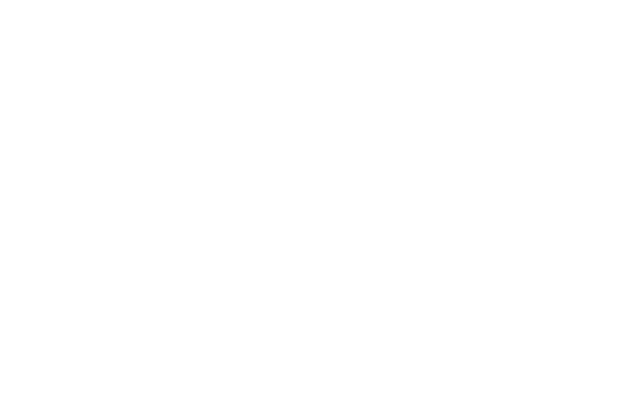
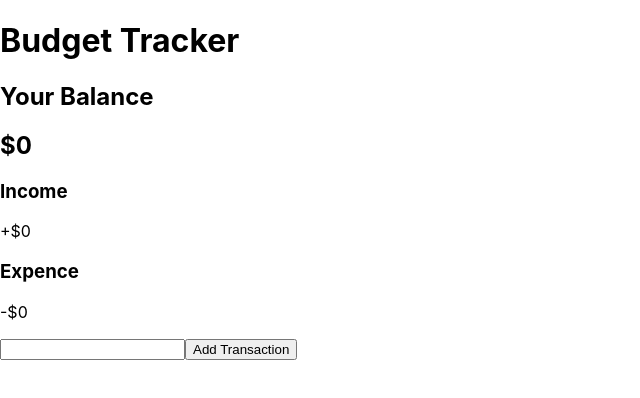
Before and after one commit to isaac-messer/budget-tracker, a React (Create React App) app in the folder budget-tracker/: page / in a window 1280 px wide. Shown: the top 398 px of the page, without its empty margins (0-640 px from the left). Built offline with nearby package versions, Linux system fonts and the light colour scheme.

Commit message:
Finished Basic Budget informantion display

```diff
--- a/budget-tracker/src/App.js
+++ b/budget-tracker/src/App.js
@@ -1,7 +1,66 @@
 import './App.css';
 
+import { useEffect, useState, useRef } from 'react';
+
 function App() {
-  return
+  const [balance, setBalance] = useState(0.00);
+  const [incomeBalance, setIncomeBalance] = useState(0.00);
+  const [expenceBalance, setExpenceBalance] = useState(0.00);
+
+  // const [transactionType, setTransactionType] = useState('');
+  const inputRef = useRef(null);
+
+  function formSubmit() {
+    let amountValue = Number(inputRef.current.value);
+
+    if (amountValue > 0) {
+      setBalance(amountValue + balance);
+      setIncomeBalance(amountValue + incomeBalance);
+
+    } else if (amountValue < 0) {
+      setBalance(amountValue + balance);
+      setExpenceBalance(Math.abs(amountValue + expenceBalance));
+
+    } else if (amountValue === 0) {
+      setBalance(amountValue + balance);
+
+    } else {
+      alert(`That is not a valid input.`)
+
+    };
+    // setBalance(amountValue + balance);
+    inputRef.current.value = null;
+  }
+
+
+  return (
+    <>
+      <div id="header">
+        <h1>Budget Tracker</h1>
+      </div>
+
+      <div id="budgetBalance">
+        <h2>Your Balance</h2>
+        <h2>${balance}</h2>
+        <div id="budgetBreakDown">
+          <h3>Income</h3>
+          <p>+${incomeBalance}</p>
+          <h3>Expence</h3>
+          <p>-${expenceBalance}</p>
+        </div>
+      </div>
+
+      <div id="addTransaction">
+        <input
+          ref={inputRef}
+          type="text"
+          id='amountInput'
+          name='Amount'
+        />
+        <button onClick={formSubmit}>Add Transaction</button>
+      </div>
+    </>
+  )
 }
 
 export default App;
```
